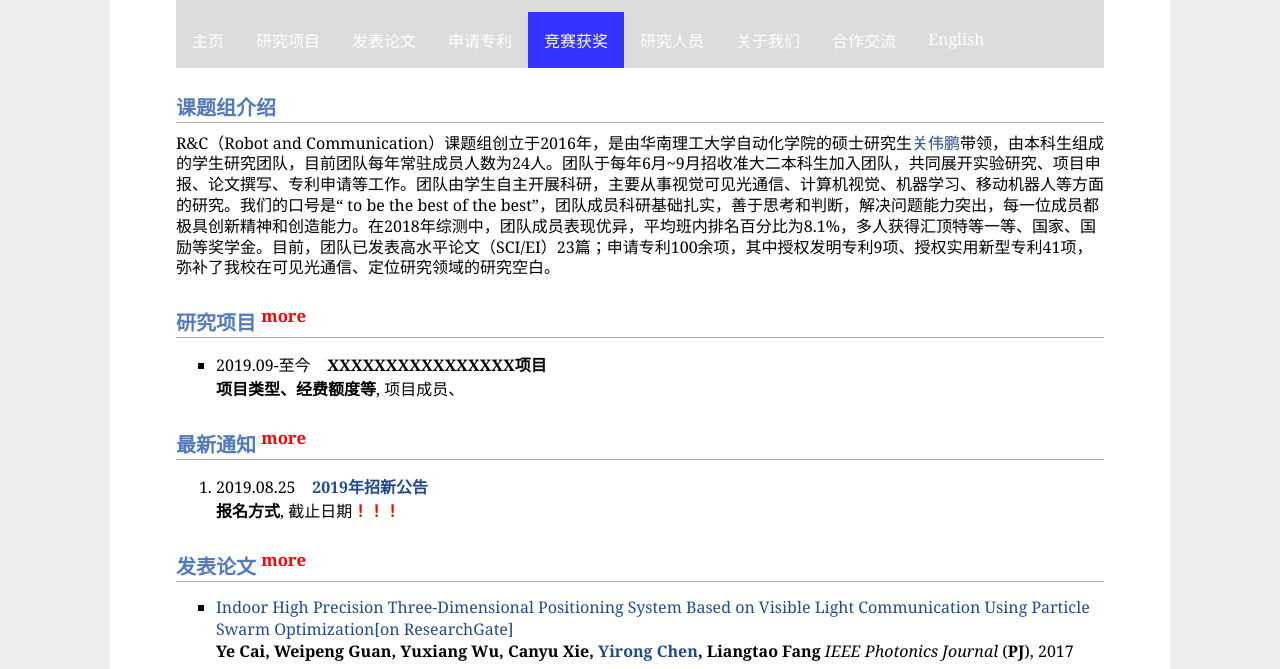
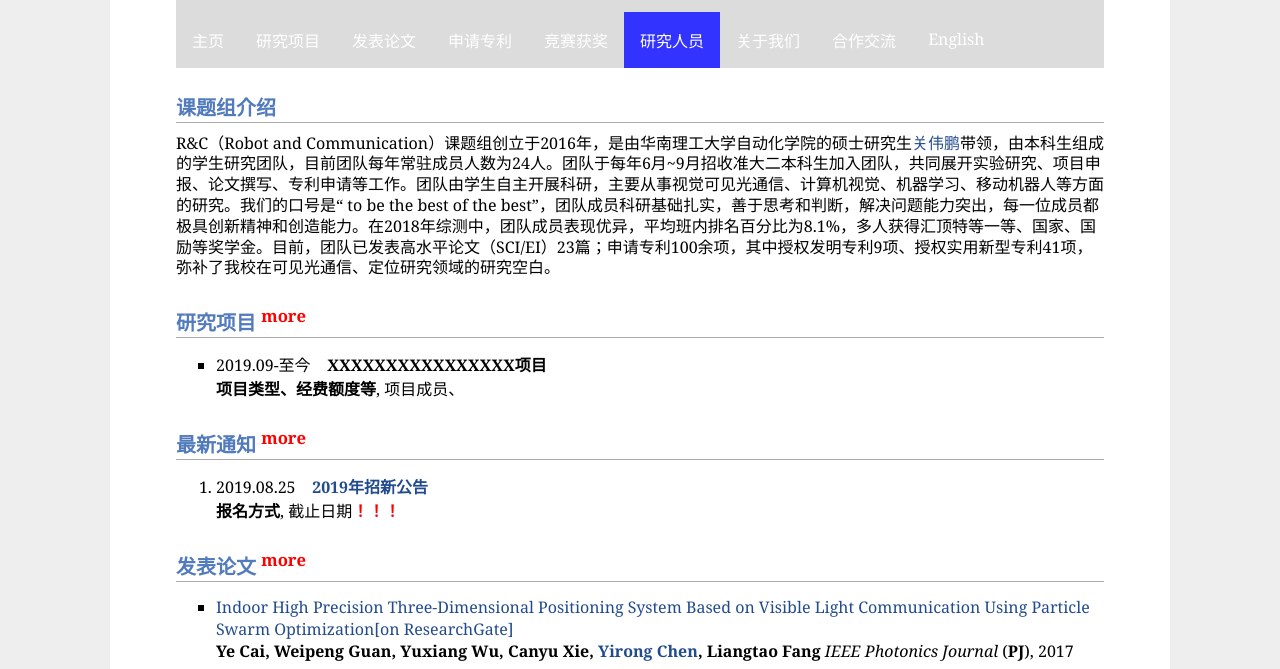
Before and after one commit to scutcyr/scutrandc.github.io, a plain HTML site: page researchers/index.html in a window 1280 px wide. Shown: the part 179-848 px from the top of the page. Drawn offline with Linux system fonts and the light colour scheme.

Commit message:
Update index.html

```diff
--- a/researchers/index.html
+++ b/researchers/index.html
@@ -9,7 +9,7 @@
 <meta name="360-site-verification" content="d423d8da2550ca5def68c898ec0f4a36" />
 <link rel="stylesheet" href="./css/jemdoc.css" type="text/css">
 
-<title>竞赛获奖-华南理工大学R&C课题组</title>
+<title>研究人员-华南理工大学R&C课题组</title>
 
 <script type="text/javascript" async="" src="./css/ga.js"></script><script type="text/javascript">
   var _gaq = _gaq || [];
@@ -122,8 +122,8 @@ li.menu a:hover:not(.active) {
   <li class="menu"><a href="https://scutrandc.github.io/projects/">研究项目</a></li>
   <li class="menu"><a href="https://scutrandc.github.io/papers/">发表论文</a></li>
   <li class="menu"><a href="https://scutrandc.github.io/patents/">申请专利</a></li>
-  <li class="menu"><a class="active" href="https://scutrandc.github.io/awards/">竞赛获奖</a></li>
-  <li class="menu"><a href="https://scutrandc.github.io/researchers/">研究人员</a></li>
+  <li class="menu"><a href="https://scutrandc.github.io/awards/">竞赛获奖</a></li>
+  <li class="menu"><a class="active" href="https://scutrandc.github.io/researchers/">研究人员</a></li>
   <li class="menu"><a href="https://scutrandc.github.io/aboutus/">关于我们</a></li>
   <li class="menu"><a href="https://scutrandc.github.io/cooperation/">合作交流</a></li>
   <li class="menu"><a href="https://scutrandc.github.io/english/">English</a></li>
```
